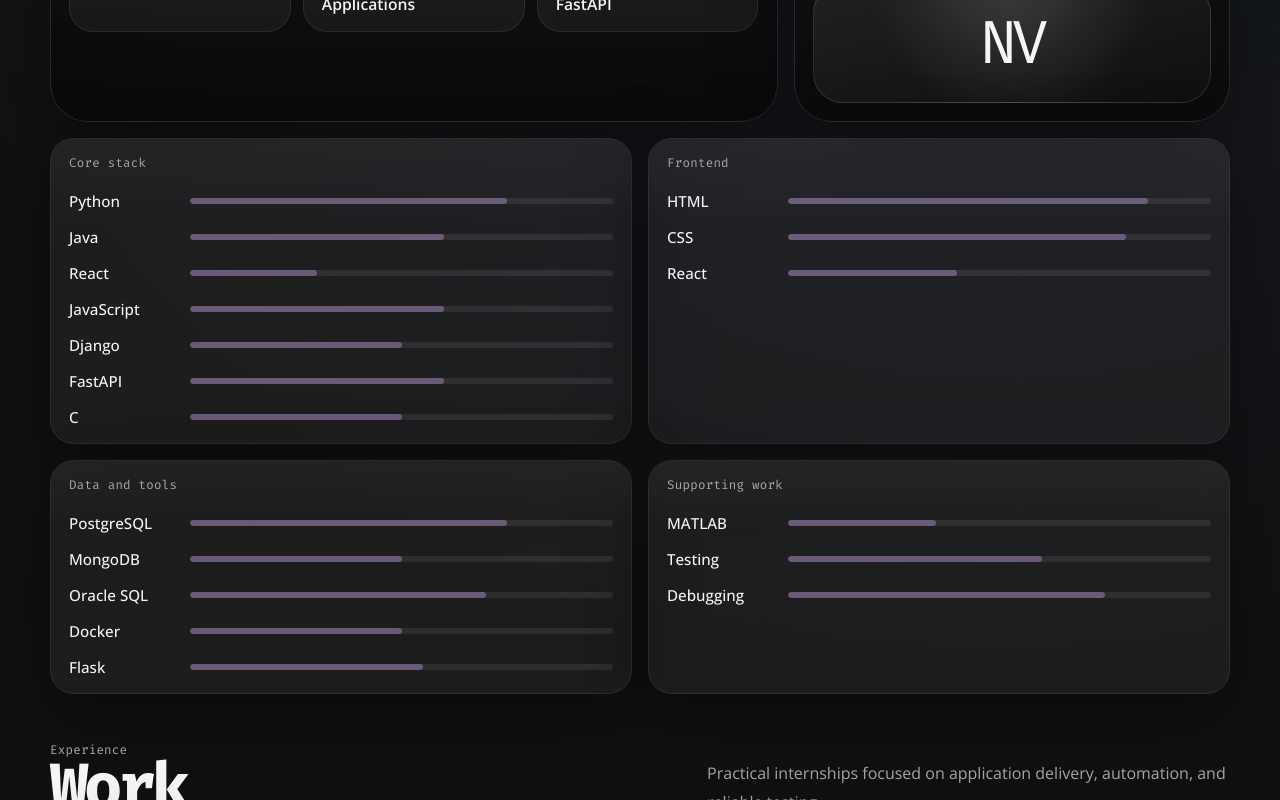
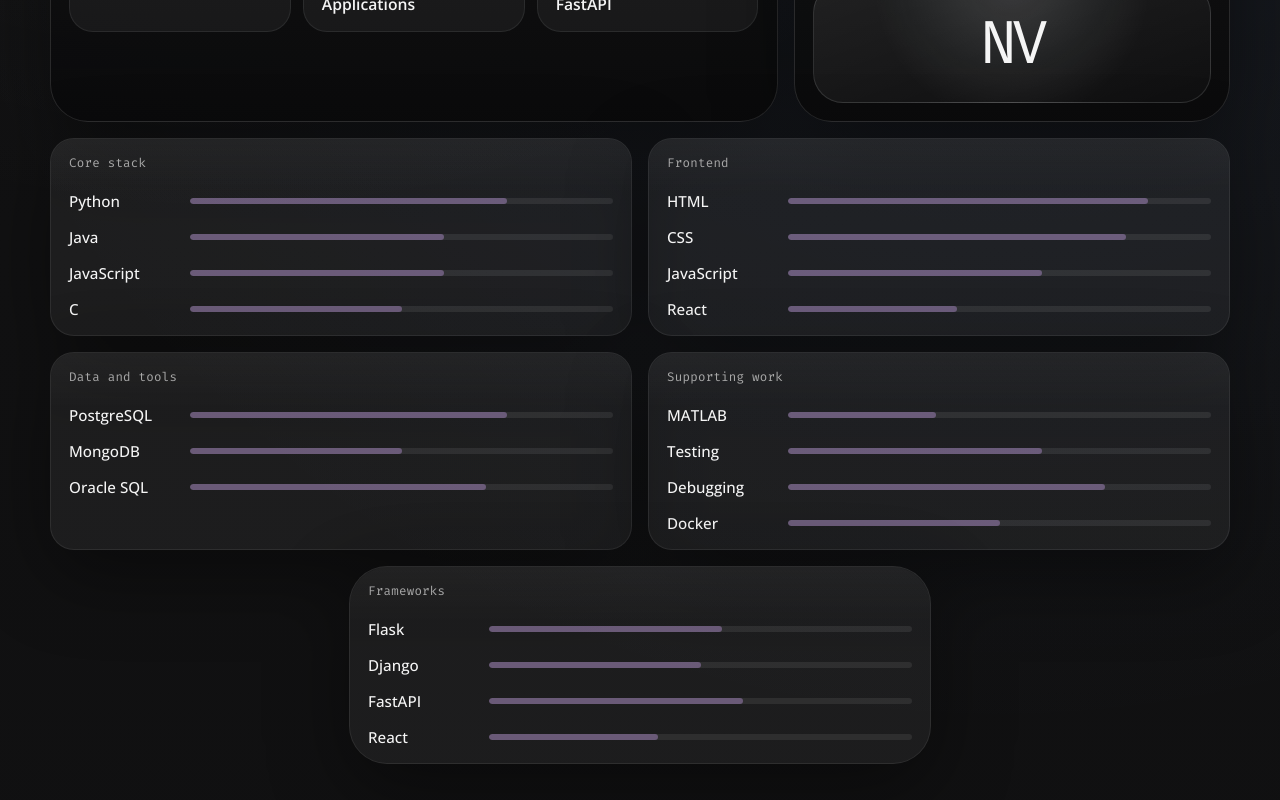
Before and after one commit to Nithin-joshua/Portfolio, a React (Vite) app: page / in a window 1280 px wide. Shown: the part 1340-2140 px from the top of the page. Built offline with nearby package versions, Linux system fonts and the light colour scheme.

Commit message:
feat: updated skill sections and added slow-motion scroll animations

```diff
--- a/src/components/AboutSection.jsx
+++ b/src/components/AboutSection.jsx
@@ -1,7 +1,26 @@
 // This file presents the summary, identity notes, and grouped skills.
+import { useEffect, useRef, useState } from 'react';
 import SectionShell from './SectionShell';
 
 function AboutSection({ about }) {
+  const skillsRef = useRef(null);
+  const [skillsVisible, setSkillsVisible] = useState(false);
+
+  useEffect(() => {
+    const observer = new IntersectionObserver(
+      ([entry]) => {
+        setSkillsVisible(entry.isIntersecting);
+      },
+      { threshold: 0.2 }
+    );
+
+    if (skillsRef.current) {
+      observer.observe(skillsRef.current);
+    }
+
+    return () => observer.disconnect();
+  }, []);
+
   return (
     <SectionShell
       id={about.id}
@@ -40,9 +59,12 @@ function AboutSection({ about }) {
         </div>
       </div>
 
-      <div className="skill-groups full-width-skills">
+      <div className="skill-groups full-width-skills" ref={skillsRef}>
         {about.skillGroups.map((group) => (
-          <div key={group.title} className="panel skill-group">
+          <div
+            key={group.title}
+            className={`panel skill-group ${group.title === 'Frameworks' ? 'circle-card centered-skill-card' : ''}`}
+          >
             <p className="skill-group-title">{group.title}</p>
 
             <div className="skill-bar-list">
@@ -50,7 +72,7 @@ function AboutSection({ about }) {
                 <div key={item.name} className="skill-bar-item">
                   <span className="skill-bar-label">{item.name}</span>
                   <div className="skill-bar-track">
-                    <div className="skill-bar-fill" style={{ width: `${item.level}%` }}></div>
+                    <div className="skill-bar-fill" style={{ width: skillsVisible ? `${item.level}%` : '0%' }}></div>
                   </div>
                 </div>
               ))}
--- a/src/data/portfolio.js
+++ b/src/data/portfolio.js
@@ -94,10 +94,7 @@ export const portfolio = {
         items: [
           { name: 'Python', level: 75 },
           { name: 'Java', level: 60 },
-          { name: 'React', level: 30 },
           { name: 'JavaScript', level: 60 },
-          { name: 'Django', level: 50 },
-          { name: 'FastAPI', level: 60 },
           { name: 'C', level: 50 }
         ],
       },
@@ -106,6 +103,7 @@ export const portfolio = {
         items: [
           { name: 'HTML', level: 85 },
           { name: 'CSS', level: 80 },
+          { name: 'JavaScript', level: 60 },
           { name: 'React', level: 40 }
         ],
       },
@@ -114,9 +112,7 @@ export const portfolio = {
         items: [
           { name: 'PostgreSQL', level: 75 },
           { name: 'MongoDB', level: 50 },
-          { name: 'Oracle SQL', level: 70 },
-          { name: 'Docker', level: 50 },
-          { name: 'Flask', level: 55 }
+          { name: 'Oracle SQL', level: 70 }
         ],
       },
       {
@@ -124,7 +120,17 @@ export const portfolio = {
         items: [
           { name: 'MATLAB', level: 35 },
           { name: 'Testing', level: 60 },
-          { name: 'Debugging', level: 75 }
+          { name: 'Debugging', level: 75 },
+          { name: 'Docker', level: 50 }
+        ],
+      },
+      {
+        title: 'Frameworks',
+        items: [
+          { name: 'Flask', level: 55 },
+          { name: 'Django', level: 50 },
+          { name: 'FastAPI', level: 60 },
+          { name: 'React', level: 40 }
         ],
       },
     ],
--- a/src/index.css
+++ b/src/index.css
@@ -609,9 +609,23 @@ a:hover {
   grid-template-columns: repeat(2, minmax(0, 1fr));
 }
 
+.centered-skill-card {
+  grid-column: 1 / -1;
+  justify-self: center;
+  width: calc(50% - 8px);
+}
+
+.circle-card {
+  border-radius: var(--radius-xl);
+}
+
 @media (max-width: 768px) {
   .full-width-skills {
     grid-template-columns: 1fr;
+  }
+
+  .centered-skill-card {
+    width: 100%;
   }
 }
 
@@ -683,7 +697,7 @@ a:hover {
   height: 100%;
   background: var(--color-violet);
   border-radius: var(--radius-pill);
-  transition: width 0.6s ease;
+  transition: width 2.5s cubic-bezier(0.16, 1, 0.3, 1);
 }
 
 .role-cards {
```
